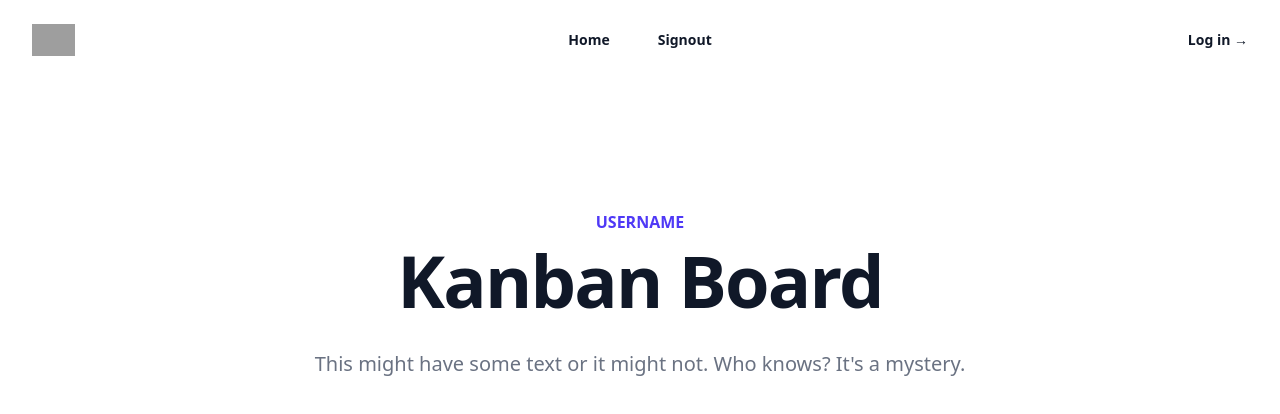
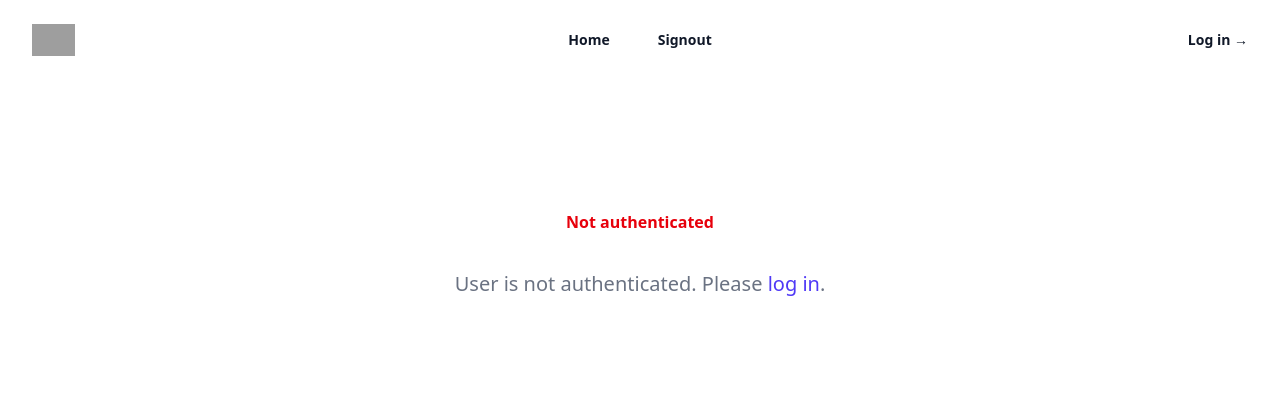
Before and after one commit to dtuukkanen/KanbanApp, a React (Vite) app in the folder client/: page / in a window 1280 px wide. Shown: the top 414 px of the page. Built offline with nearby package versions, Linux system fonts and the light colour scheme; grey boxes are pictures that could not be loaded.

Commit message:
Welcome page tells if user is not authenticated

```diff
--- a/client/src/components/Welcome.tsx
+++ b/client/src/components/Welcome.tsx
@@ -1,14 +1,65 @@
+import { useEffect, useState } from 'react'
+import { useNavigate } from 'react-router-dom'
+import Board from './Board'
+import { Link } from 'react-router-dom'
+
 const Welcome = () => {
+  const [username, setUsername] = useState<string>('');
+  const [errorMsg, setErrorMsg] = useState<string | null>(null);
+  const navigate = useNavigate();
+
+  useEffect(() => {
+    const token = localStorage.getItem('token');
+    if (!token) {
+      setErrorMsg('Not authenticated');
+      return;
+    }
+
+    // Call the "me" endpoint to validate token and get user info.
+    fetch('/api/auth/me', {
+      headers: {
+        'Authorization': `Bearer ${token}`
+      }
+    })
+      .then(response => {
+        if (!response.ok) {
+          throw new Error("Not authenticated");
+        }
+        return response.json();
+      })
+      .then(data => {
+        setUsername(data.email);
+      })
+      .catch(err => {
+        console.error(err);
+        setErrorMsg('Not authenticated');
+        localStorage.removeItem('token');
+      });
+  }, [navigate]);
+
   return (
     <div className="bg-white px-6 py-24 sm:py-32 lg:px-8">
-    <div className="mx-auto max-w-2xl text-center">
-      <p className="text-base/7 font-semibold text-indigo-600">USERNAME</p>
-      <h2 className="mt-2 text-5xl font-semibold tracking-tight text-gray-900 sm:text-7xl">Kanban Board</h2>
-      <p className="mt-8 text-lg font-medium text-pretty text-gray-500 sm:text-xl/8">
-        This might have some text or it might not. Who knows? It's a mystery.
-      </p>
+      <div className="mx-auto max-w-2xl text-center">
+        {errorMsg ? (
+          <>
+            <p className="text-base/7 font-semibold text-red-600">{errorMsg}</p>
+            <p className="mt-8 text-lg font-medium text-pretty text-gray-500 sm:text-xl/8">
+              User is not authenticated. Please <Link to="/login" className='text-indigo-600'>log in</Link>.
+            </p>
+          </>
+        ) : (
+          <>
+            <p className="text-base/7 font-semibold text-indigo-600">
+              Welcome, {username}
+            </p>
+            <h2 className="mt-2 text-5xl font-semibold tracking-tight text-gray-900 sm:text-7xl">
+              Kanban Board
+            </h2>
+            <Board />
+          </>
+        )}
+      </div>
     </div>
-  </div>
   )
 }
 
```
